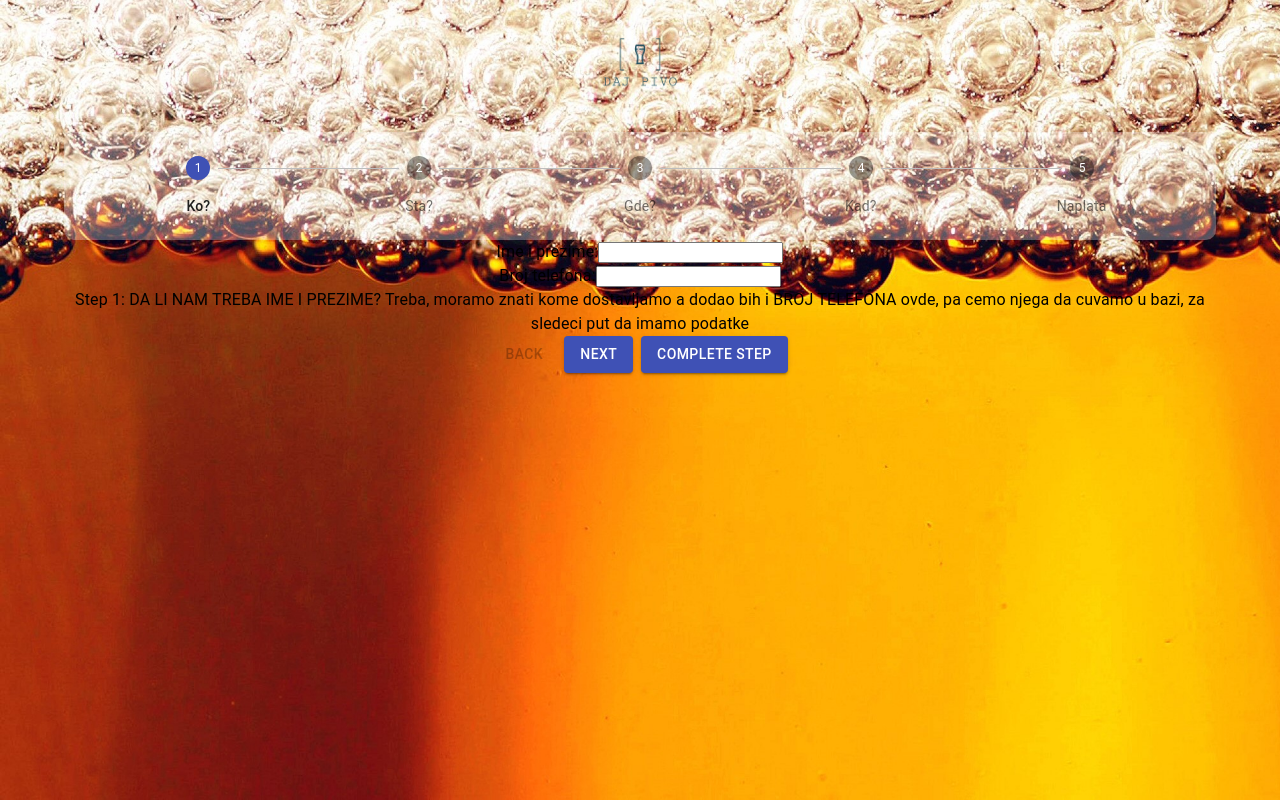
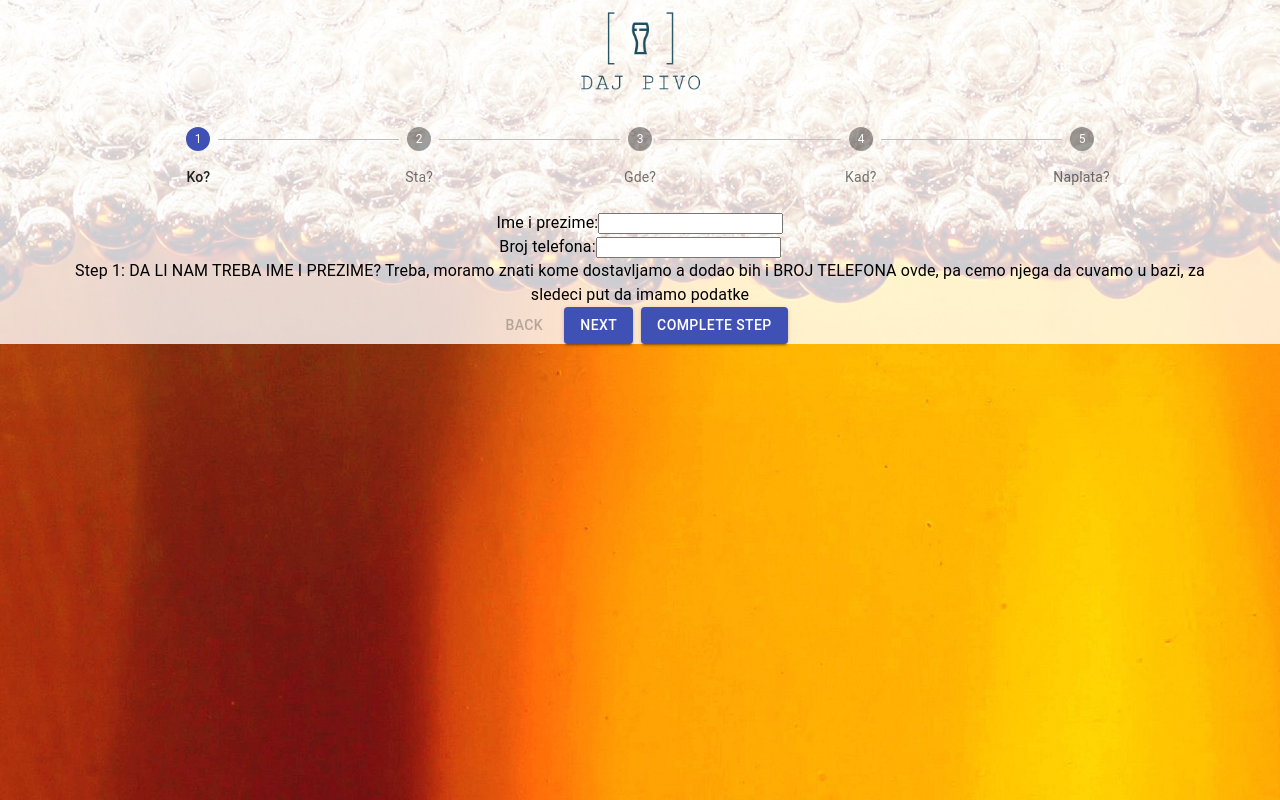
Before and after one commit to Dailoski/vops, a React (Create React App) app: page / in a window 1280 px wide. Built offline with nearby package versions, Linux system fonts and the light colour scheme.

Commit message:
sredjivanje

```diff
--- a/src/App.css
+++ b/src/App.css
@@ -9,6 +9,29 @@
   height:10%;
   width:10%;
 }
+
+.logo-div {
+  background-color: rgba(255,255,255,0.8);
+}
+
+    #diamond-shield {
+      width: 0;
+      height: 0;
+      border: 50px solid transparent;
+      border-bottom: 20px solid red;
+      position: relative;
+      top: -50px;
+    }
+    #diamond-shield:after {
+      content: '';
+      position: absolute;
+      left: -50px;
+      top: 20px;
+      width: 0;
+      height: 0;
+      border: 50px solid transparent;
+      border-top: 70px solid red;
+    }
 
 .App-header {
   background-color: #282c34;
--- a/src/App.js
+++ b/src/App.js
@@ -5,8 +5,11 @@ import HorizontalNonLinearAlternativeLabelStepper from './Form';
 function App() {
   return (
     <div className="App">
-      <img className="App-logo" src={require('./assets/logo_transparent.png')} alt="Moje Pivo"/>
-      <HorizontalNonLinearAlternativeLabelStepper />
+      <div className="logo-div">
+        <img className="App-logo" src={require('./assets/logo_transparent_cropped.png')} alt="Moje Pivo"/>
+        <HorizontalNonLinearAlternativeLabelStepper />
+      </div>
+
     </div>
   );
 }
--- a/src/Form.js
+++ b/src/Form.js
@@ -13,7 +13,7 @@ import Payment from './components/Payment';
 
 const useStyles = makeStyles(theme => ({
   root: {
-    width: '90%',
+    width: '90%'
   },
   button: {
     marginRight: theme.spacing(1),
@@ -31,7 +31,7 @@ const useStyles = makeStyles(theme => ({
 }));
 
 function getSteps() {
-  return ['Ko?', 'Sta?', 'Gde?', 'Kad?', 'Naplata'];  //Izbacio sam "Koliko"
+  return ['Ko?', 'Sta?', 'Gde?', 'Kad?', 'Naplata?'];  //Izbacio sam "Koliko"
 }
 
 function getStepContent(step) {
@@ -146,9 +146,9 @@ export default function HorizontalNonLinearAlternativeLabelStepper() {
   }
 
   return (
-    // dodao background color i border radius
+    // dodao background color i border radius , borderRadius: 10 }}
     <div className={classes.root}>
-      <Stepper alternativeLabel nonLinear activeStep={activeStep} style={{ backgroundColor: "rgba(255,255,255,0.3)", borderRadius: 10 }}>
+      <Stepper alternativeLabel nonLinear activeStep={activeStep} style={{ backgroundColor: "rgba(255,255,255,0)"}}>
         {steps.map((label, index) => {
           const stepProps = {};
           const buttonProps = {};
@@ -181,7 +181,7 @@ export default function HorizontalNonLinearAlternativeLabelStepper() {
           </div>
         ) : (
           <div>
-            <Typography component={'span'} className={classes.instructions}>{getStepContent(activeStep)}</Typography> {/*dodao component = span zbog CANNOT NEST <DIV> INSIDE <P> warning*/}
+            <Typography component={'span'} className={classes.instructions}>{getStepContent(activeStep)} </Typography> {/*dodao component = span zbog CANNOT NEST <DIV> INSIDE <P> warning*/}
             <div>
               <Button disabled={activeStep === 0} onClick={handleBack} className={classes.button}>
                 Back
```
Also changed, not shown: src/assets/logo_transparent_cropped.png (added), src/components/Contact.css (line endings or trailing spaces).
